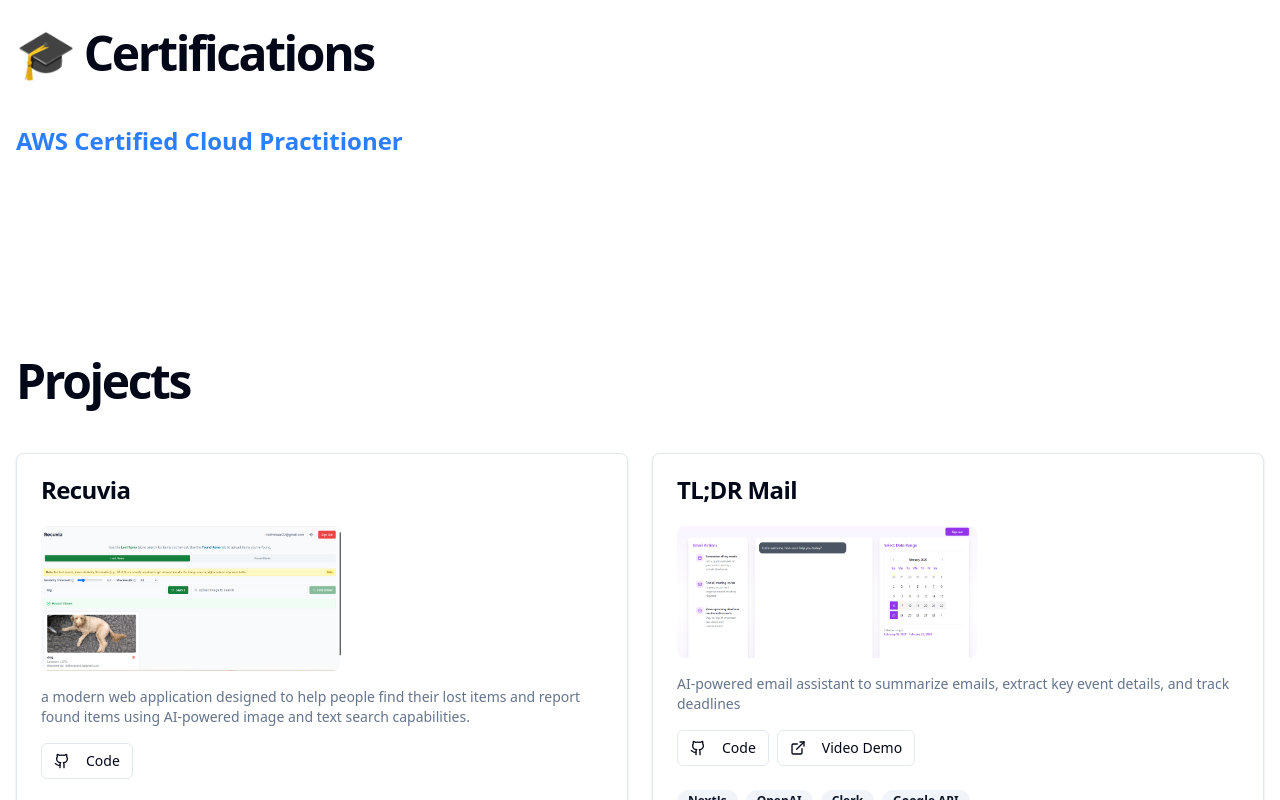
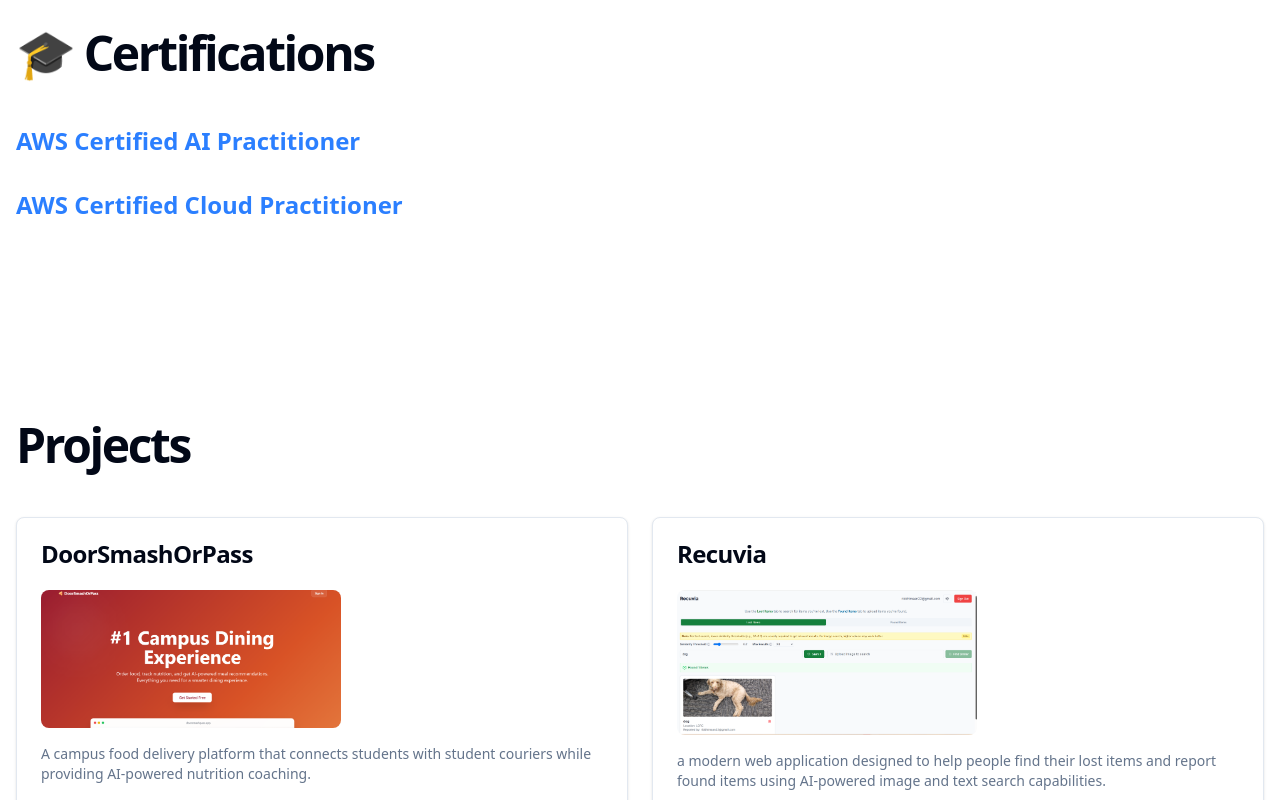
Before and after one commit to Riddhimaan-Senapati/my-portfolio-website, a Next.js app: page / in a window 1280 px wide. Shown: the part 2820-3620 px from the top of the page. Built offline with nearby package versions, Linux system fonts and the light colour scheme.

Commit message:
Updated with latest HackUMass XIII project and AWS AI certification

```diff
--- a/components/certifications.tsx
+++ b/components/certifications.tsx
@@ -6,7 +6,14 @@ const Certifications = () => {
         <div className="space-y-8">
           <div>
             <p className="text-2xl font-semibold mb-2">
-              <a href="https://www.credly.com/badges/c6b05266-8415-452c-a136-78bbec3697aa/" target="_blank" rel="noopener noreferrer" className="text-blue-500 hover:underline">
+              <a href="https://www.credly.com/badges/42ee21f3-762c-478f-a83c-4e16a6aabfdc/public_url" target="_blank" rel="noopener noreferrer" className="text-blue-500 hover:underline">
+                AWS Certified AI Practitioner
+              </a>
+            </p>
+          </div>
+          <div>
+            <p className="text-2xl font-semibold mb-2">
+              <a href="https://www.credly.com/badges/c6b05266-8415-452c-a136-78bbec3697aa/public_url" target="_blank" rel="noopener noreferrer" className="text-blue-500 hover:underline">
                 AWS Certified Cloud Practitioner
               </a>
             </p>
--- a/components/projects.tsx
+++ b/components/projects.tsx
@@ -6,6 +6,17 @@ import { Button } from '@/components/ui/button'
 import { Github, ExternalLink } from 'lucide-react'
 
 const projects = [
+    {
+    title: 'DoorSmashOrPass',
+    description:
+      'A campus food delivery platform that connects students with student couriers while providing AI-powered nutrition coaching. ',
+    image: '/doorsmashorpass.png',
+    tags: ['NextJs', 'ElevenLabs', 'Supabase', 'AWS lambda','Gemini API','AWS ECR'],
+    link: 'https://github.com/icedmoch/doorsmashorpass',
+    demo: 'https://youtu.be/9kZN4feIgps',
+    website_link: 'https://doorsmash.vercel.app/',
+  },
+
   {
     title: 'Recuvia',
     description:
@@ -16,6 +27,7 @@ const projects = [
     demo: '',
     website_link: 'https://recuvia.vercel.app/',
   },
+
 
   {
     title: 'TL;DR Mail',
```
Also changed, not shown: public/doorsmashorpass.png (added), 1 other file (tests, documents, lock files or other folders).
